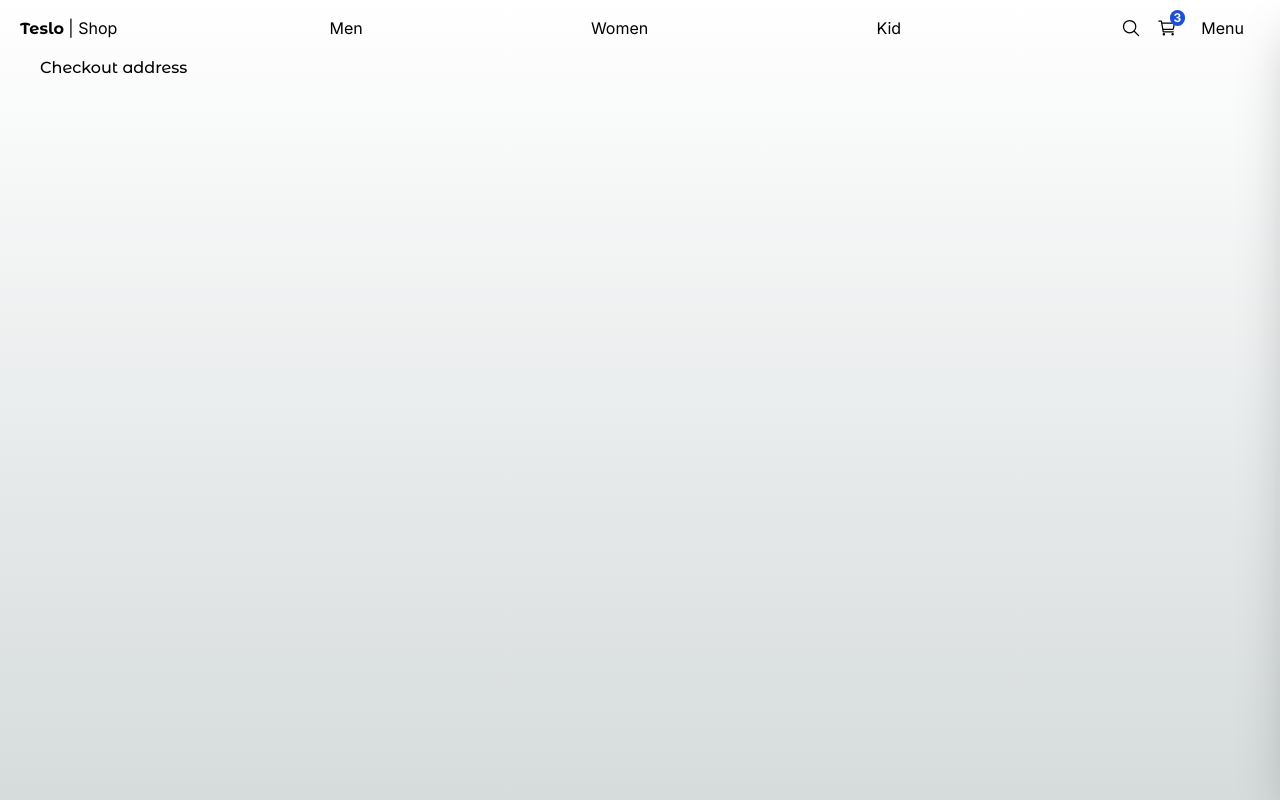
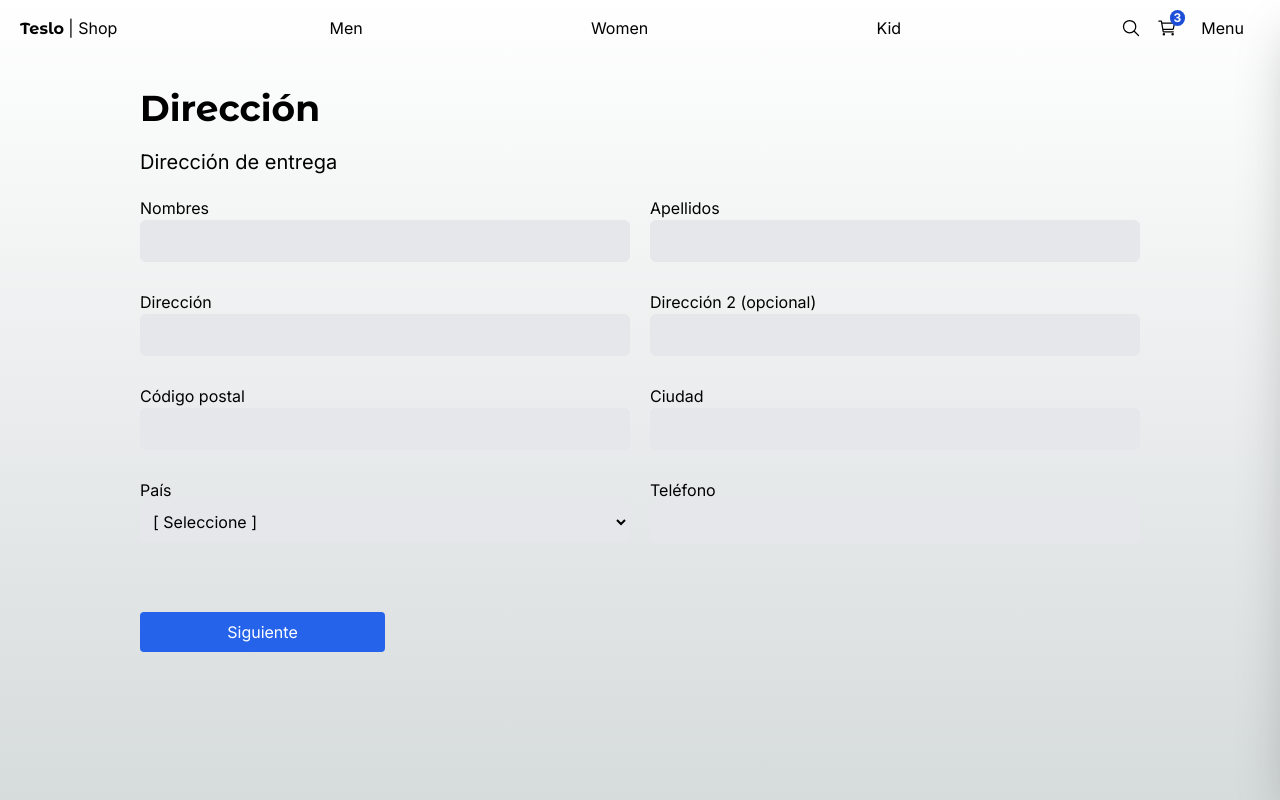
Before and after one commit to brandonjcg/teslo-shop, a Next.js app: page /checkout/address in a window 1280 px wide. Built offline with nearby package versions, Linux system fonts and the light colour scheme.

Commit message:
feat(components): :sparkles: create AddressPage component

```diff
--- a/src/app/(shop)/checkout/address/page.tsx
+++ b/src/app/(shop)/checkout/address/page.tsx
@@ -1,9 +1,66 @@
-import { monsserat } from '@/fonts';
+import Link from 'next/link';
+import { Title } from '@/components';
 
 export default function AddressPage() {
   return (
-    <main>
-      <h1 className={monsserat.className}>Checkout address</h1>
-    </main>
+    <div className="flex flex-col sm:justify-center sm:items-center mb-72 px-10 sm:px-0">
+      <div className="w-full  xl:w-[1000px] flex flex-col justify-center text-left">
+        <Title title="Dirección" subtitle="Dirección de entrega" />
+
+        <div className="grid grid-cols-1 gap-2 sm:gap-5 sm:grid-cols-2">
+          <div className="flex flex-col mb-2">
+            <span>Nombres</span>
+            <input type="text" className="p-2 border rounded-md bg-gray-200" />
+          </div>
+
+          <div className="flex flex-col mb-2">
+            <span>Apellidos</span>
+            <input type="text" className="p-2 border rounded-md bg-gray-200" />
+          </div>
+
+          <div className="flex flex-col mb-2">
+            <span>Dirección</span>
+            <input type="text" className="p-2 border rounded-md bg-gray-200" />
+          </div>
+
+          <div className="flex flex-col mb-2">
+            <span>Dirección 2 (opcional)</span>
+            <input type="text" className="p-2 border rounded-md bg-gray-200" />
+          </div>
+
+          <div className="flex flex-col mb-2">
+            <span>Código postal</span>
+            <input type="text" className="p-2 border rounded-md bg-gray-200" />
+          </div>
+
+          <div className="flex flex-col mb-2">
+            <span>Ciudad</span>
+            <input type="text" className="p-2 border rounded-md bg-gray-200" />
+          </div>
+
+          <div className="flex flex-col mb-2">
+            <span>País</span>
+            <select className="p-2 border rounded-md bg-gray-200">
+              <option value="">[ Seleccione ]</option>
+              <option value="CRI">Costa Rica</option>
+            </select>
+          </div>
+
+          <div className="flex flex-col mb-2">
+            <span>Teléfono</span>
+            <input type="text" className="p-2 border rounded-md bg-gray-200" />
+          </div>
+
+          <div className="flex flex-col mb-2 sm:mt-10">
+            <Link
+              href="/checkout"
+              className="btn-primary flex w-full sm:w-1/2 justify-center "
+            >
+              Siguiente
+            </Link>
+          </div>
+        </div>
+      </div>
+    </div>
   );
 }
```
